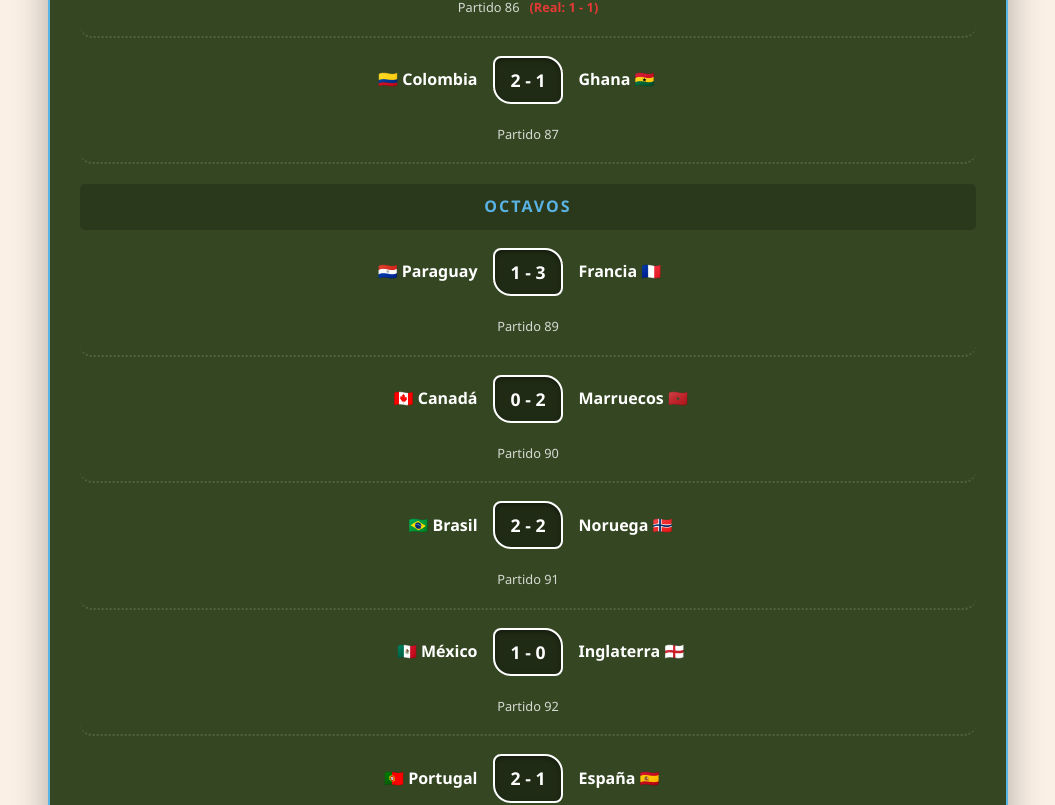
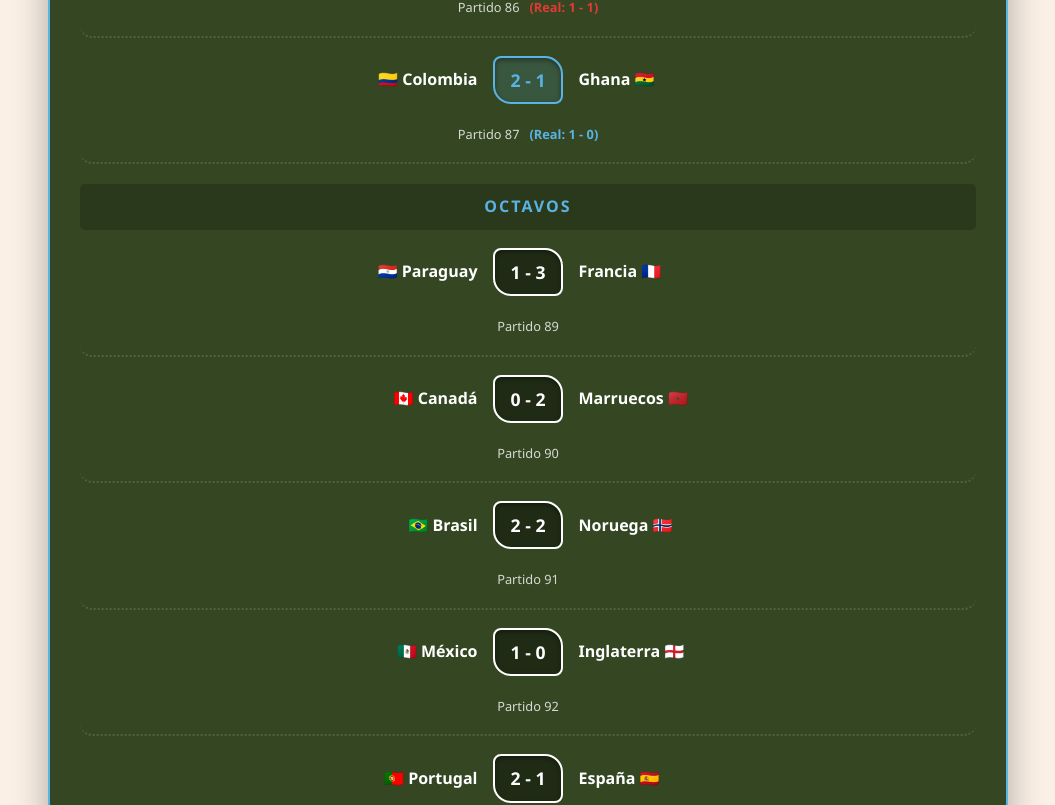
Before and after one commit to alberto88vala-dev/quiniela-mundial-2026, a React (Vite) app: page / in a window 1280 px wide. Shown: the part 2540-3345 px from the top of the page, without its empty margins (112-1167 px from the left). Built offline with nearby package versions, Linux system fonts and the light colour scheme.

Commit message:
colombia

```diff
--- a/src/pages/QuinielaManual.jsx
+++ b/src/pages/QuinielaManual.jsx
@@ -21,6 +21,7 @@ export default function QuinielaManual() {
     85: { regular: "2 - 0" }, // Suiza vs Argelia
     88: { regular: "1 - 1", penales: "2 - 4" }, // Australia vs Egipto
     86: { regular: "1 - 1", penales: "3 - 2" }, // Argentina vs Cabo Verde
+    87: { regular: "1 - 0" }, // Colombia vs Ghana
     };
 
   const partidos = [
```
